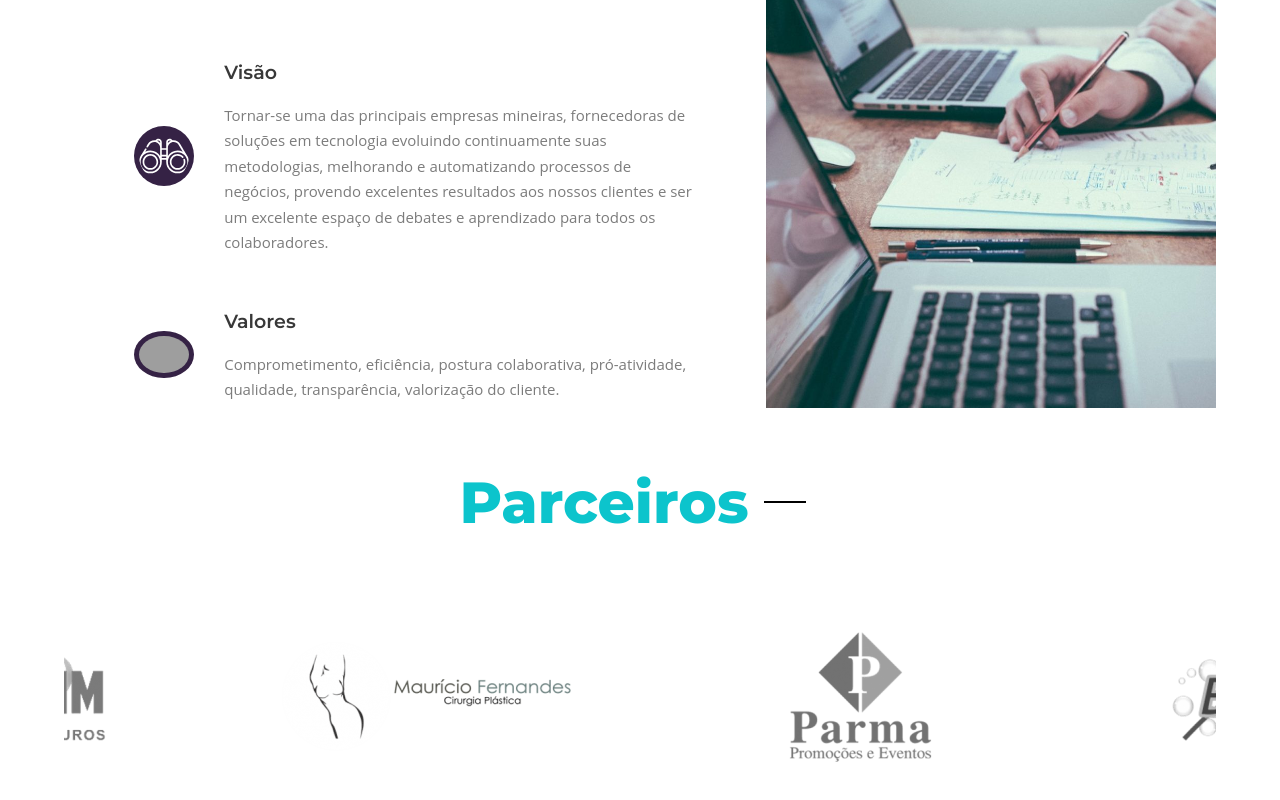
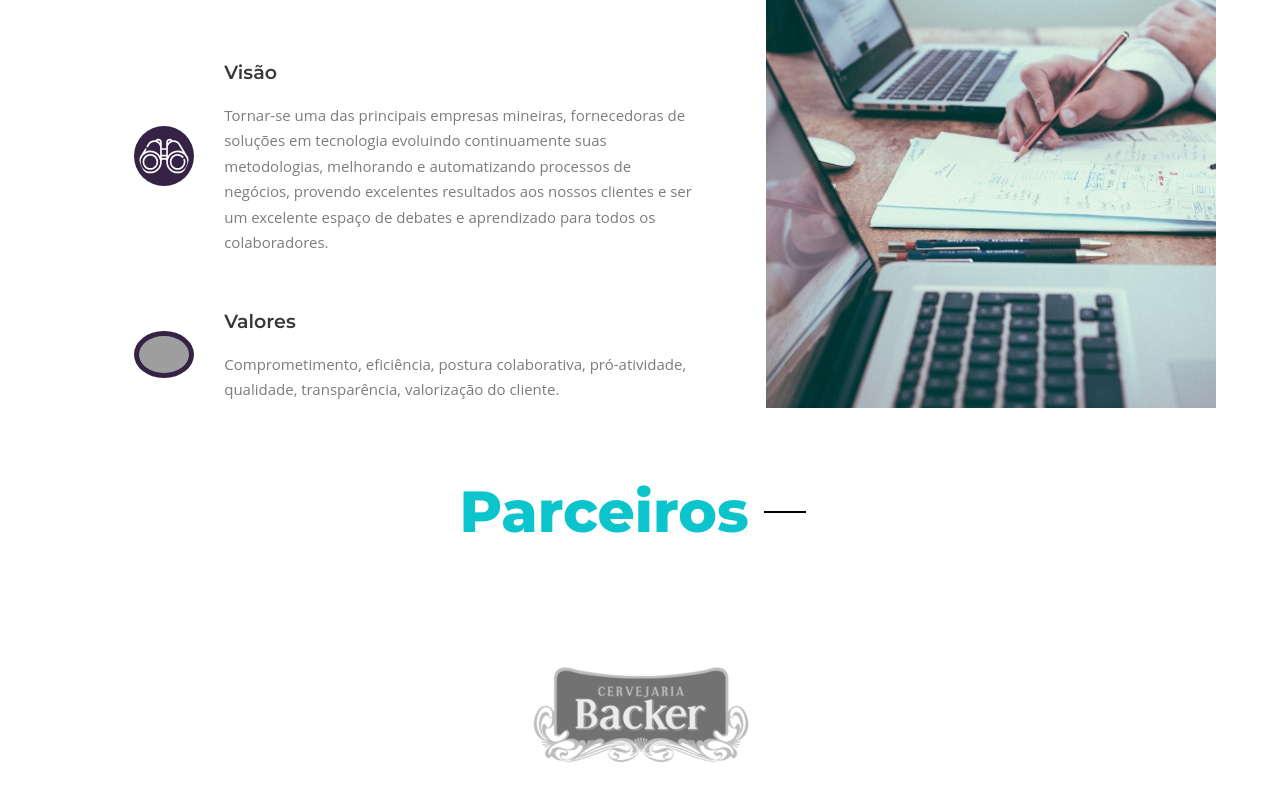
Before and after one commit to wenderzxavier/hivesys, a React (Create React App) app: page / in a window 1280 px wide. Shown: the part 3063-3863 px from the top of the page. Built offline with nearby package versions, Linux system fonts and the light colour scheme; grey boxes are pictures that could not be loaded.

Commit message:
fix: fix responsiveness partners section
add responsiveness for the partner section. This section is removed when the screen width is smaller than 600px

```diff
--- a/src/components/Partners.js
+++ b/src/components/Partners.js
@@ -3,7 +3,7 @@ import partnersLogo from '../utils/PartnersLogo'
 import '../css/index.css'
 
 const Partners = () => (
-    <div id='partners'>
+    <section id='partners'>
         <header className='section-header header-center'>
             <h1 className='section-title about-heading'>Parceiros</h1><span id='about-line' className='title-line'></span>
         </header>
@@ -11,12 +11,12 @@ const Partners = () => (
             <div className='slide'>
                 {partnersLogo.map((data, key) => (
                     <div key={key} className='partner'>
-                        <img src={data} alt=''></img>
+                        <img src={data} alt='logo'></img>
                     </div>
                 ))}
             </div>
         </div>
-    </div>
+    </section>
 )
 
 export default Partners
--- a/src/css/index.css
+++ b/src/css/index.css
@@ -195,29 +195,44 @@ h1, h2, h3{
 .slider{
   overflow: hidden;
   margin: 0 auto;
-  width: 100%;
-}
-
-/* Change these values if more slides are added*/
-@keyframes moveSlide{
-  0%, 30%{
-    margin-left: 0px;
-  }
-
-  38%, 60% {
-    margin-left: -100%;
-  }
-
-  68%, 95%{
-    margin-left: -200%;
-  }
+  display: flex;
+  justify-content: center;
+  max-width: 433px;
 }
 
 .slide{
   width: 800%; /* Change this value if more slides are added*/
   height: 240px;
-  animation: moveSlide 10s ease-in infinite;
+  animation: moveSlide 20s ease-in infinite;
   overflow: hidden;
+}
+
+/* Change these values if more slides are added*/
+@keyframes moveSlide{
+  0%, 10%{
+    margin-left: 0;
+  }
+  12.5%, 22.5%{
+    margin-left: -100%;
+  }
+  25%, 35% {
+    margin-left: -200%;
+  }
+  37.5%, 47.5%{
+    margin-left: -300%;
+  }
+  50%, 60% {
+    margin-left: -400%;
+  }
+  62.5%, 72.5%{
+    margin-left: -500%;
+  }
+  75%, 85% {
+    margin-left: -600%;
+  }
+  87.5%, 97.5%{
+    margin-left: -700%;
+  }
 }
 
 .partner{
@@ -227,6 +242,12 @@ h1, h2, h3{
 .slide-selector{
   display: flex;
   justify-content: center;
+}
+
+.partner img{
+  width: 100%;
+  max-width: 100%;
+  height: auto;
 }
 
 @media screen and (max-width: 1325px){
@@ -261,6 +282,10 @@ h1, h2, h3{
   #about01{
     flex-wrap: wrap;
   }
+
+  #partners{
+    display: none;
+  }
 }
 
 @media screen and (max-width: 480px){
```
